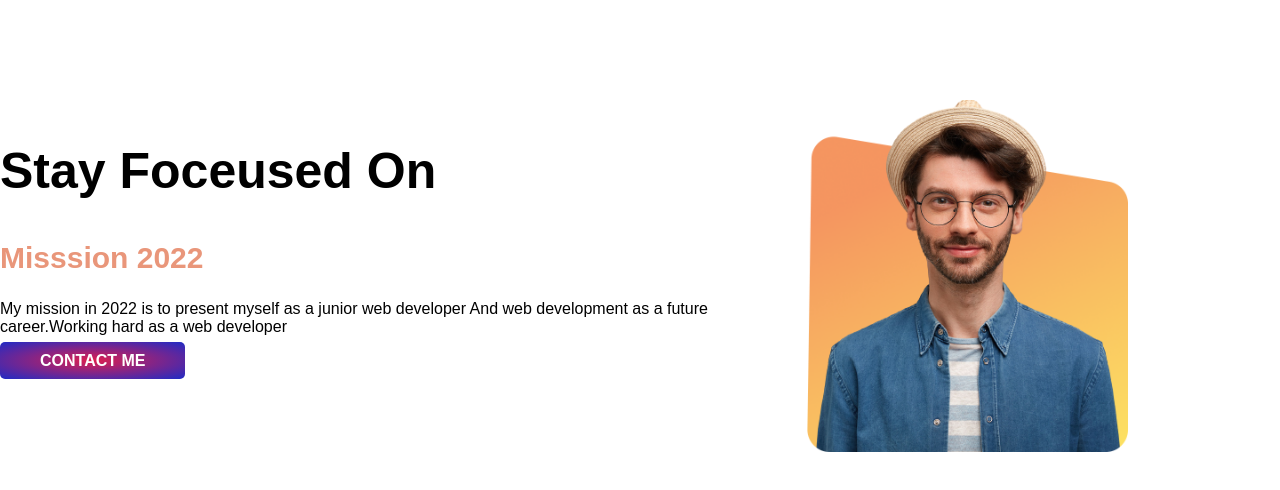
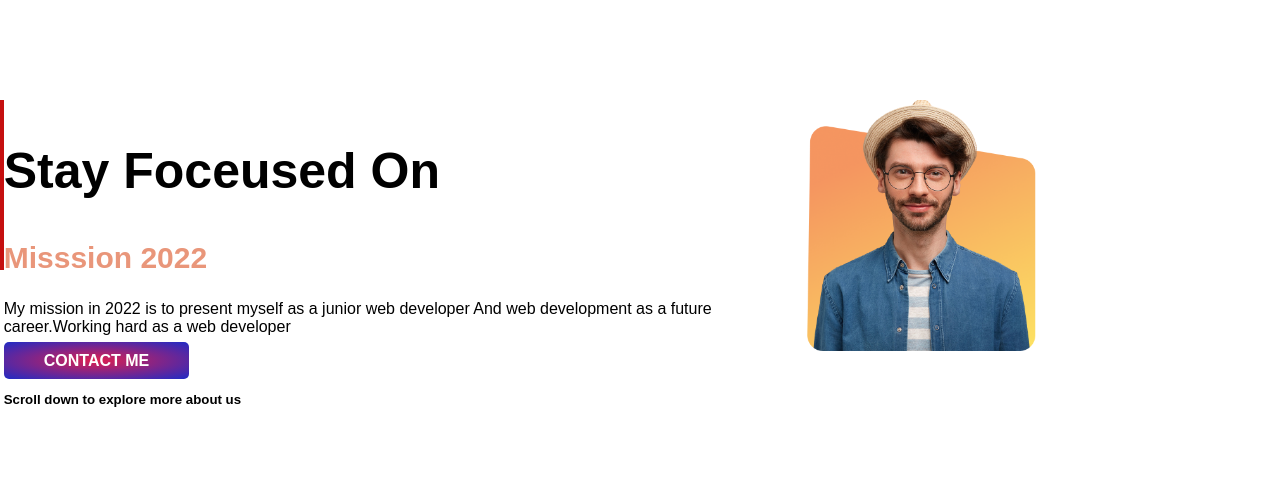
Before and after one commit to Abraham851/Assignment-1, a plain HTML site: page index.html in a window 1280 px wide. Drawn offline with Linux system fonts and the light colour scheme.

Commit message:
add new div

```diff
--- a/index.html
+++ b/index.html
@@ -12,16 +12,22 @@
 </head>
 <body>
     <section class="top-banner">
+        <div class="border-first fast-wifth" ></div>
+
             <div class="fast-wifth">
                 <h1>Stay Foceused On</h1>
                 <h2><span class="stylish">Misssion 2022</span></h2>
-            <p>My mission in 2022 is to present myself as a junior web developer And web development as a future career.Working hard as a web developer</p>
+                <p> My mission in 2022 is to present myself as a junior web developer And web development as a future career.Working hard as a web developer</p>
                 <a class="batten-link" target="-blank" href="https://www.facebook.com/ronick.sarker">CONTACT ME</a>
+                <h5>Scroll down to explore more about us</h5>
 
             </div>
             <div class="fast-width">
                 <img src="img/person-1.png" alt="">
             </div>
+
+
+
     </section>
 
 </body>
--- a/style.css
+++ b/style.css
@@ -4,6 +4,7 @@ body{
 }
 h1{
     font-size: 50px;
+
 }
 h2{
     font-size: 30px;
@@ -20,7 +21,7 @@ h2{
     padding-left: 4%;
 }
 .fast-width img{
-    width: 70%;
+    width: 50%;
 }
 .batten-link{
     text-decoration: none;
@@ -29,5 +30,10 @@ h2{
     color: white;
     font-weight: 700;
     border-radius: 5px;
+}
+.border-first{
 
+    height: 170px;
+    width: 5px;
+    background-color: rgb(197, 15, 15);
 }
```
Lines whose indentation alone changed are shown as unchanged.
